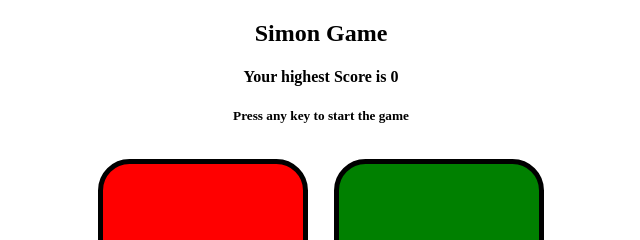
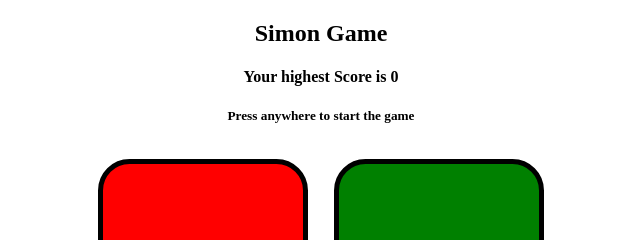
Before and after one commit to ajjha7203/Simon-Game, a plain HTML site: page index.html in a window 1280 px wide. Shown: the top 240 px of the page, 319-959 px from the left. Drawn offline with Linux system fonts and the light colour scheme.

Commit message:
Update index.html

```diff
--- a/index.html
+++ b/index.html
@@ -9,7 +9,7 @@
 </head>
 <body>
     <h2>Simon Game</h2>
-    <h5>Press any key to start the game</h5>
+    <h5>Press anywhere to start the game</h5>
 
     <div class="boxes1">
         <div class="box1 red btn" id="red"></div>
```
